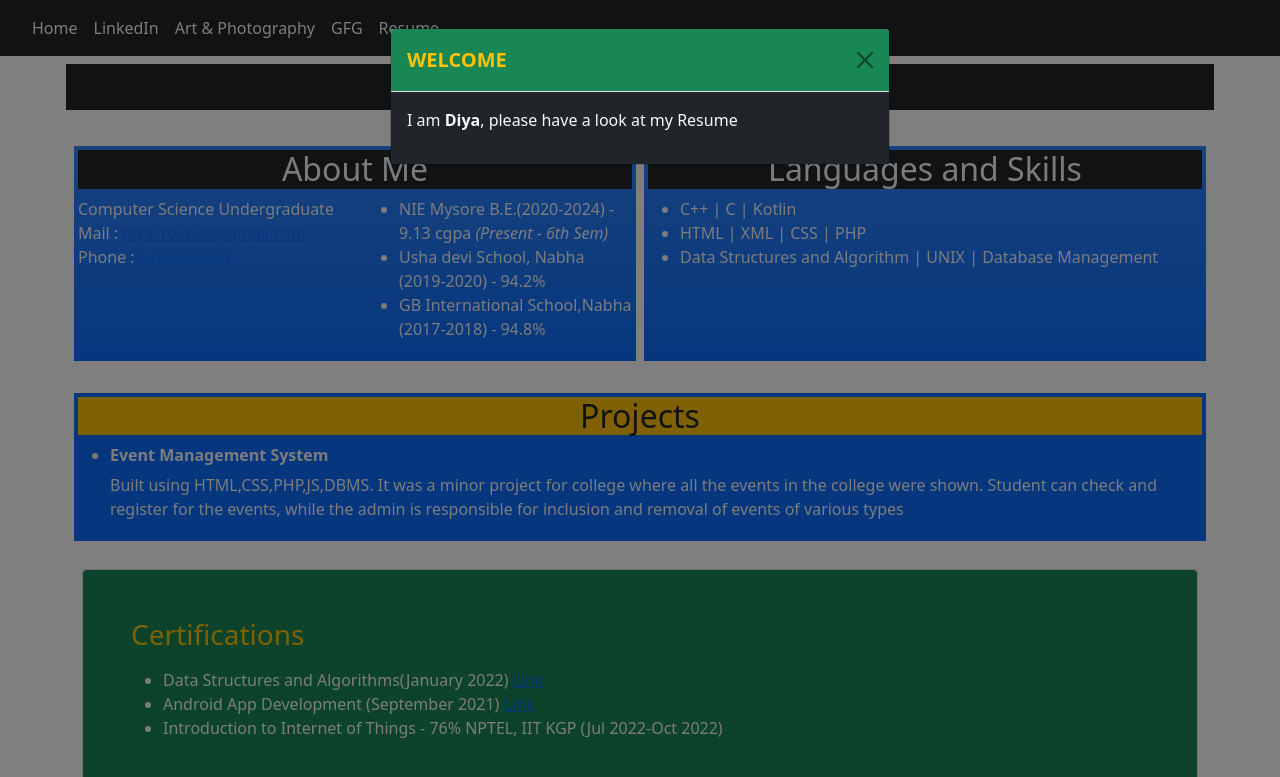
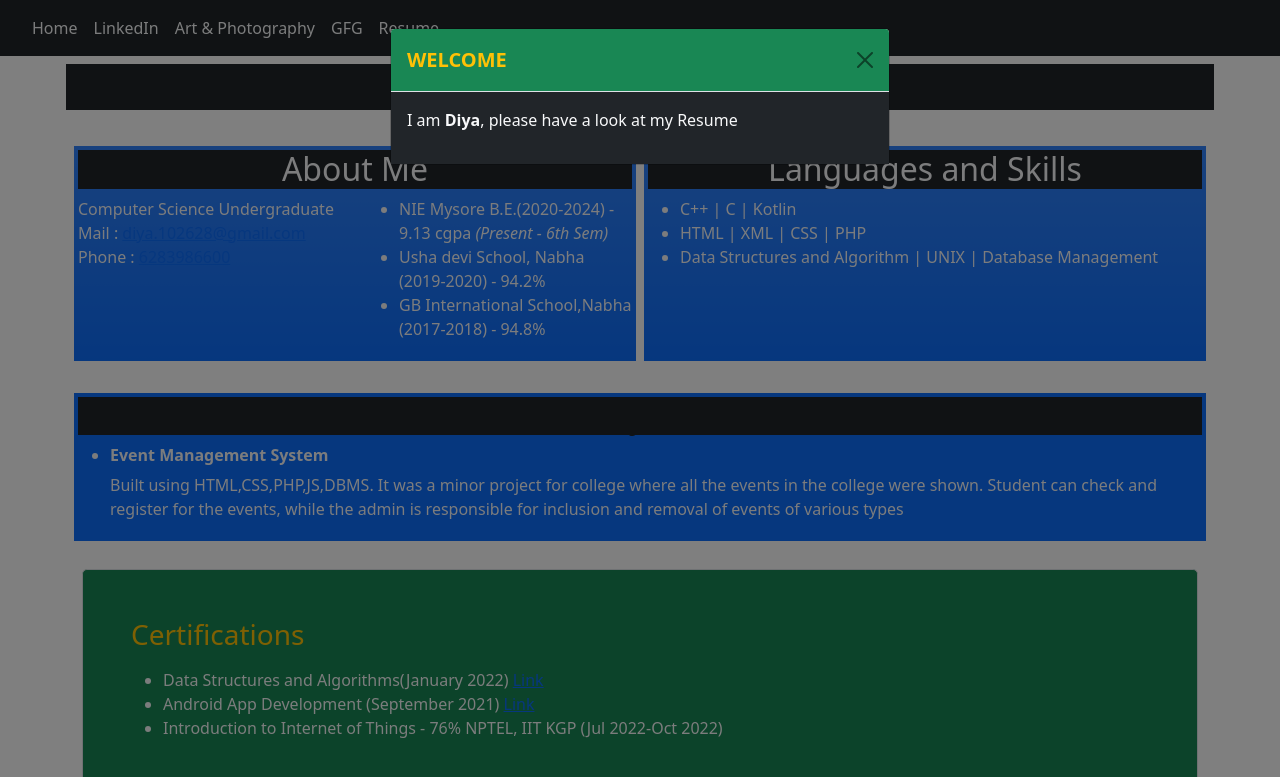
Before and after one commit to Diya-1001/resume, a plain HTML site: page index.html in a window 1280 px wide. Shown: the top 777 px of the page. Drawn offline with nearby package versions, Linux system fonts and the light colour scheme.

Commit message:
Update index.html

```diff
--- a/index.html
+++ b/index.html
@@ -92,7 +92,7 @@
         <br>
         <div class="row">
             <div class="m-1 p-1 col bg-primary text-light">
-                <h2 class="text-center text-dark bg-warning">Projects</h2>
+                <h2 class="text-center text-dark bg-dark">Projects</h2>
                 <div>
                     <ul>
 
```
